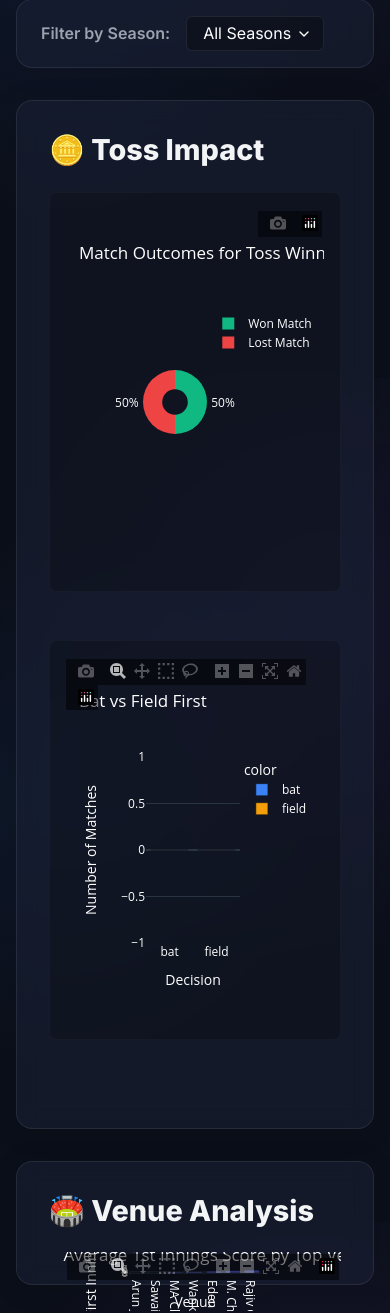
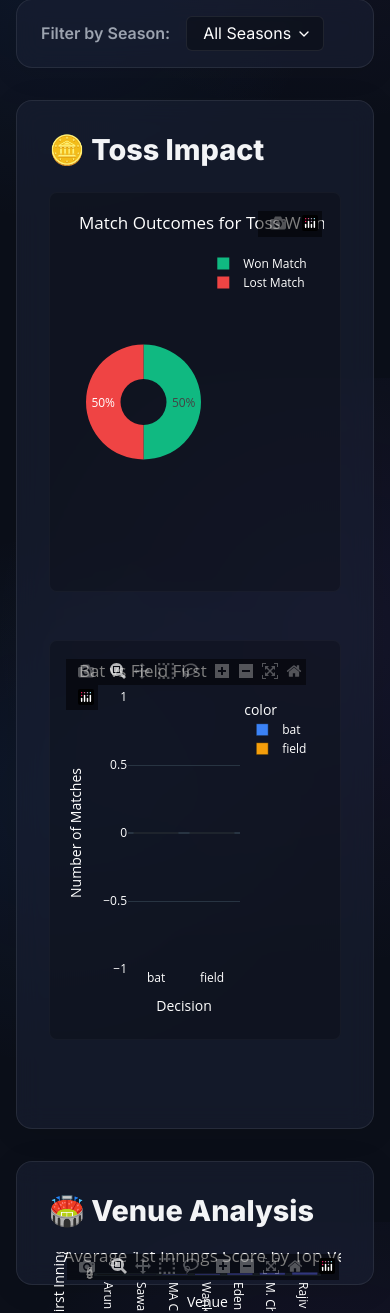
Before and after one commit to harshchavan009/Cricket-Scorecard, a Flask app: page /match in a window 390 px wide. Shown: the part 466-1779 px from the top of the page. Run offline with Flask 3, Linux system fonts and the light colour scheme; data comes from the database, SQL or seed files in the repository; some libraries are stand-ins or nearby versions.

Commit message:
Fix overlapping charts by applying responsive css bounds and reducing plotly python margins

```diff
--- a/app.py
+++ b/app.py
@@ -69,7 +69,7 @@
                          title="Total Runs by Selected Players",
                          color_discrete_sequence=['#1E3A8A', '#3A82F6', '#10B981', '#F59E0B', '#EF4444'],
                          template="plotly_dark")
-            fig1.update_layout(paper_bgcolor='rgba(0,0,0,0)', plot_bgcolor='rgba(0,0,0,0)', font_color='white')
+            fig1.update_layout(margin=dict(l=20, r=20, t=40, b=20), paper_bgcolor='rgba(0,0,0,0)', plot_bgcolor='rgba(0,0,0,0)', font_color='white')
             charts['bat_bar'] = fig1.to_html(full_html=False, include_plotlyjs=False)
 
             if sr_col:
@@ -82,7 +82,7 @@
                                   title="Aggression vs Consistency",
                                   labels={runs_col: "Total Career Runs", sr_col: "Career Strike Rate"},
                                   template="plotly_dark", size_max=40, color_continuous_scale="Viridis")
-                fig2.update_layout(paper_bgcolor='rgba(0,0,0,0)', plot_bgcolor='rgba(0,0,0,0)', font_color='white')
+                fig2.update_layout(margin=dict(l=20, r=20, t=40, b=20), paper_bgcolor='rgba(0,0,0,0)', plot_bgcolor='rgba(0,0,0,0)', font_color='white')
                 charts['bat_scatter'] = fig2.to_html(full_html=False, include_plotlyjs=False)
 
     # --- BOWLING CHARTS ---
@@ -97,7 +97,7 @@
             fig_bowl = px.bar(bowl_df_sorted, x=player_col, y=wkts_col,
                               color=wkts_col, color_continuous_scale="Viridis",
                               title="Top 15 All-Time Wicket Takers", template="plotly_dark")
-            fig_bowl.update_layout(paper_bgcolor='rgba(0,0,0,0)', plot_bgcolor='rgba(0,0,0,0)', font_color='white')
+            fig_bowl.update_layout(margin=dict(l=20, r=20, t=40, b=20), paper_bgcolor='rgba(0,0,0,0)', plot_bgcolor='rgba(0,0,0,0)', font_color='white')
             charts['bowl_bar'] = fig_bowl.to_html(full_html=False, include_plotlyjs=False)
 
     return render_template('player.html', charts=charts)
@@ -134,7 +134,7 @@
         fig1 = px.bar(team_df, x=win_col, y=team_col, orientation='h',
                       color=win_col, color_continuous_scale="Blues",
                       template="plotly_dark", title="All-Time Wins by Franchise")
-        fig1.update_layout(yaxis={'categoryorder':'total ascending'}, paper_bgcolor='rgba(0,0,0,0)', plot_bgcolor='rgba(0,0,0,0)', font_color='white')
+        fig1.update_layout(margin=dict(l=20, r=20, t=40, b=20), yaxis={'categoryorder':'total ascending'}, paper_bgcolor='rgba(0,0,0,0)', plot_bgcolor='rgba(0,0,0,0)', font_color='white')
         charts['wins'] = fig1.to_html(full_html=False, include_plotlyjs=False)
 
         if win_pct_col:
@@ -142,14 +142,14 @@
                           x=win_pct_col, y=team_col, orientation='h',
                           color=win_pct_col, color_continuous_scale="RdYlGn",
                           template="plotly_dark", title="Win Percentage Leaderboard")
-            fig2.update_layout(paper_bgcolor='rgba(0,0,0,0)', plot_bgcolor='rgba(0,0,0,0)', font_color='white')
+            fig2.update_layout(margin=dict(l=20, r=20, t=40, b=20), paper_bgcolor='rgba(0,0,0,0)', plot_bgcolor='rgba(0,0,0,0)', font_color='white')
             charts['winpct'] = fig2.to_html(full_html=False, include_plotlyjs=False)
         elif loss_col:
             melted = pd.melt(team_df, id_vars=[team_col], value_vars=[win_col, loss_col])
             fig2 = px.bar(melted, x='value', y=team_col, color='variable', barmode='group',
                           orientation='h', template="plotly_dark",
                           color_discrete_sequence=['#10B981', '#EF4444'], title="Wins vs Losses")
-            fig2.update_layout(yaxis={'categoryorder':'total ascending'}, paper_bgcolor='rgba(0,0,0,0)', plot_bgcolor='rgba(0,0,0,0)', font_color='white')
+            fig2.update_layout(margin=dict(l=20, r=20, t=40, b=20), yaxis={'categoryorder':'total ascending'}, paper_bgcolor='rgba(0,0,0,0)', plot_bgcolor='rgba(0,0,0,0)', font_color='white')
             charts['winpct'] = fig2.to_html(full_html=False, include_plotlyjs=False)
 
     return render_template('team.html', charts=charts)
@@ -175,7 +175,7 @@
         fig_pie = px.pie(values=toss_win_count.values, names=['Won Match', 'Lost Match'],
                          title="Match Outcomes for Toss Winners",
                          color_discrete_sequence=['#10B981', '#EF4444'], hole=0.4, template="plotly_dark")
-        fig_pie.update_layout(paper_bgcolor='rgba(0,0,0,0)', plot_bgcolor='rgba(0,0,0,0)', font_color='white')
+        fig_pie.update_layout(margin=dict(l=20, r=20, t=40, b=20), paper_bgcolor='rgba(0,0,0,0)', plot_bgcolor='rgba(0,0,0,0)', font_color='white')
         charts['toss_pie'] = fig_pie.to_html(full_html=False, include_plotlyjs=False)
 
         # Toss Decisions
@@ -184,7 +184,7 @@
                          labels={'x': 'Decision', 'y': 'Number of Matches'},
                          title="Bat vs Field First", color=decision_counts.index, template="plotly_dark",
                          color_discrete_sequence=['#3B82F6', '#F59E0B'])
-        fig_bar.update_layout(paper_bgcolor='rgba(0,0,0,0)', plot_bgcolor='rgba(0,0,0,0)', font_color='white')
+        fig_bar.update_layout(margin=dict(l=20, r=20, t=40, b=20), paper_bgcolor='rgba(0,0,0,0)', plot_bgcolor='rgba(0,0,0,0)', font_color='white')
         charts['toss_bar'] = fig_bar.to_html(full_html=False, include_plotlyjs=False)
 
         # Venues
@@ -198,7 +198,7 @@
                            color='Avg First Innings Score', color_continuous_scale="Oryel",
                            title="Average 1st Innings Score by Top Venues",
                            template="plotly_dark")
-        fig_venue.update_layout(paper_bgcolor='rgba(0,0,0,0)', plot_bgcolor='rgba(0,0,0,0)', font_color='white')
+        fig_venue.update_layout(margin=dict(l=20, r=20, t=40, b=20), paper_bgcolor='rgba(0,0,0,0)', plot_bgcolor='rgba(0,0,0,0)', font_color='white')
         charts['venues'] = fig_venue.to_html(full_html=False, include_plotlyjs=False)
 
         # Score distribution
@@ -207,7 +207,7 @@
                                 labels={'First_Innings_Score': 'Runs Scored'},
                                 color_discrete_sequence=['#8B5CF6'], opacity=0.8,
                                 template="plotly_dark")
-        fig_hist.update_layout(paper_bgcolor='rgba(0,0,0,0)', plot_bgcolor='rgba(0,0,0,0)', font_color='white')
+        fig_hist.update_layout(margin=dict(l=20, r=20, t=40, b=20), paper_bgcolor='rgba(0,0,0,0)', plot_bgcolor='rgba(0,0,0,0)', font_color='white')
         charts['scores'] = fig_hist.to_html(full_html=False, include_plotlyjs=False)
 
     return render_template('match.html', charts=charts, seasons=seasons, selected_season=season_filter)
--- a/static/css/style.css
+++ b/static/css/style.css
@@ -351,6 +351,9 @@
     padding: 1rem;
     border: 1px solid rgba(255,255,255,0.03);
     margin-bottom: 1.5rem;
+    /* FIX: Force Plotly charts to stay inside container */
+    max-width: 100%;
+    overflow-x: auto;
 }
 
 /* --- Forms & Filters --- */
```
